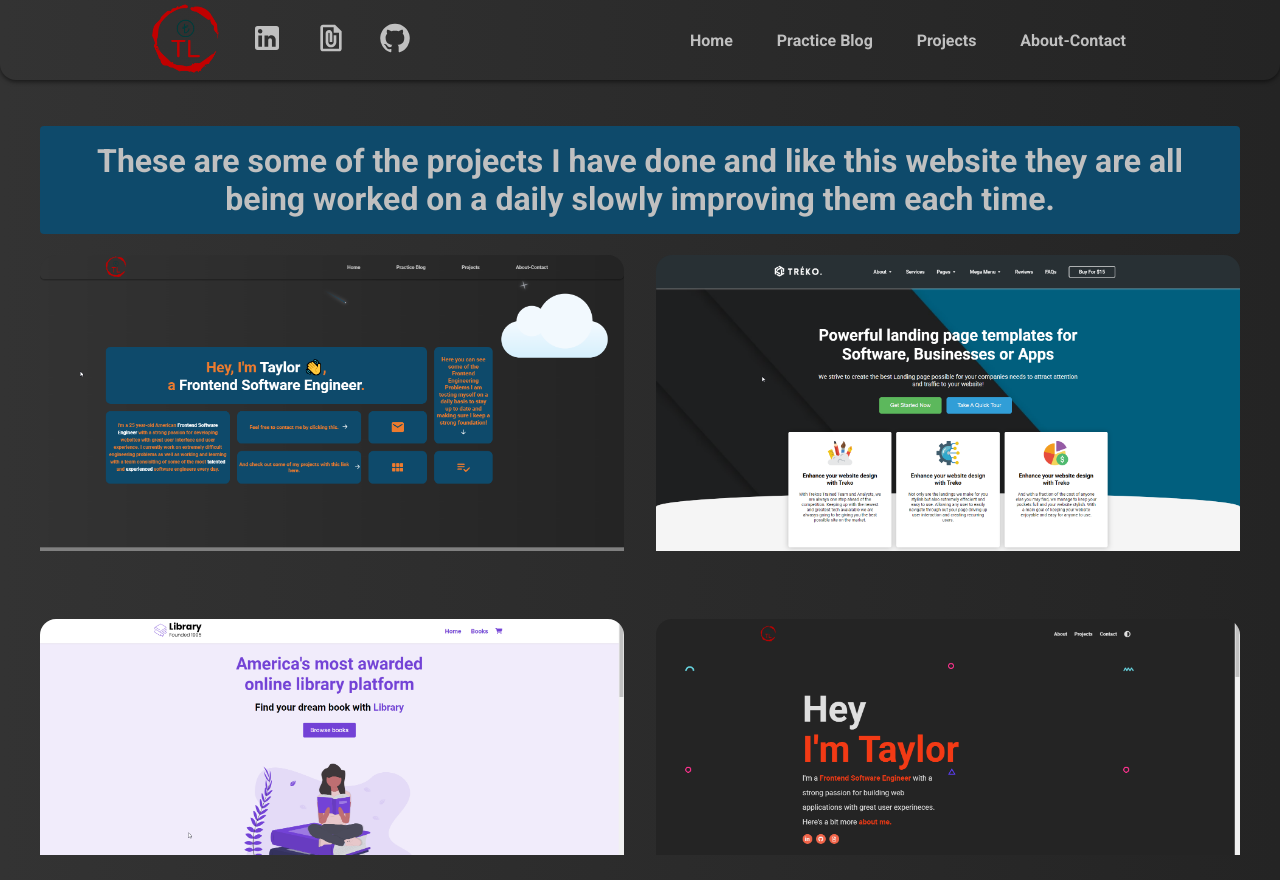
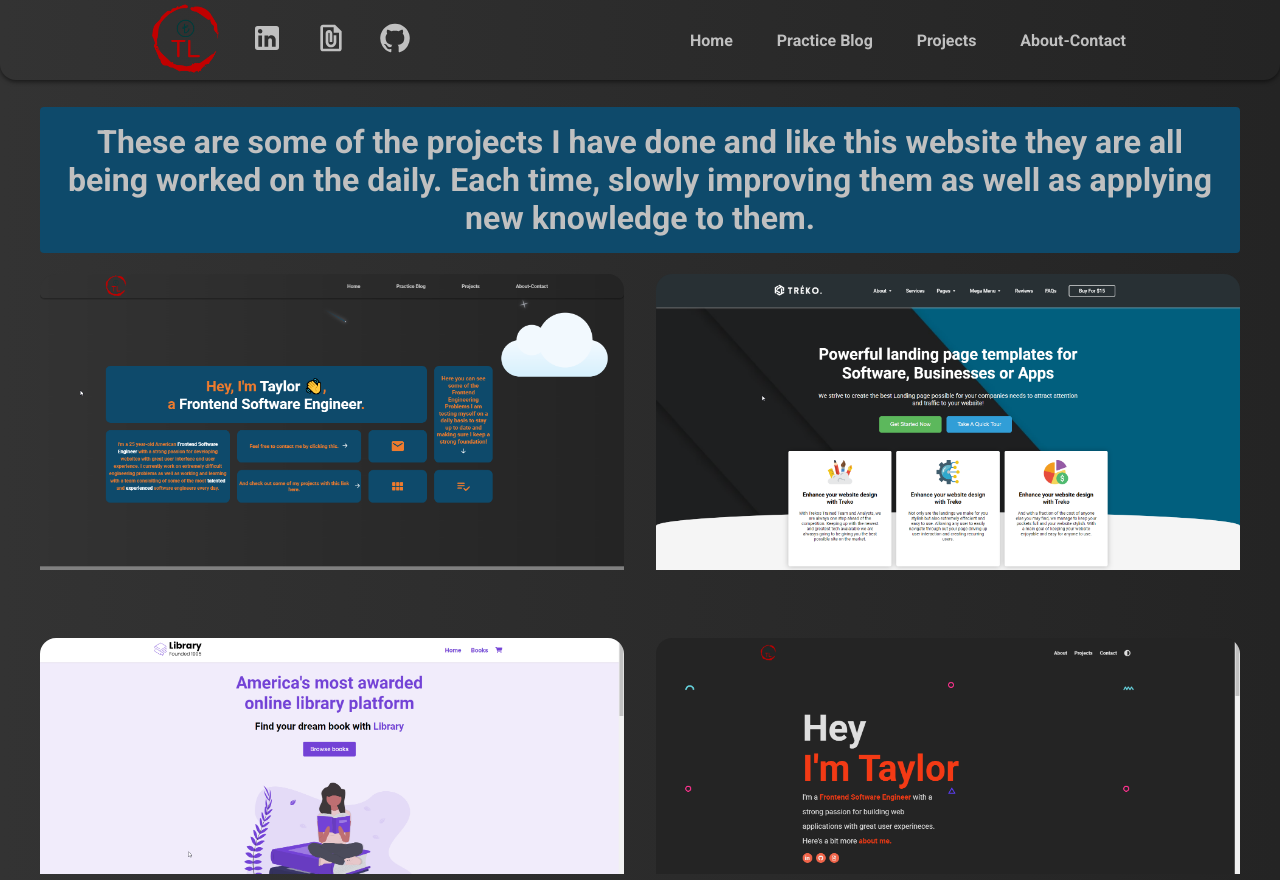
Before and after one commit to Taylir/blogfolio, a React (Create React App) app: page /projects in a window 1280 px wide. Built offline with nearby package versions, Linux system fonts and the light colour scheme.

Commit message:
Changed verbage and added some links

```diff
--- a/src/pages/projects/Projects.jsx
+++ b/src/pages/projects/Projects.jsx
@@ -12,7 +12,7 @@ const Projects = () => {
       <div className="container">
         <h1>
           These are some of the projects I have done and like this website they
-          are all being worked on a daily slowly improving them each time.
+          are all being worked on the daily. Each time, slowly improving them as well as applying new knowledge to them.
         </h1>
         <div className="project__grid">
           <ProjectCard
```
